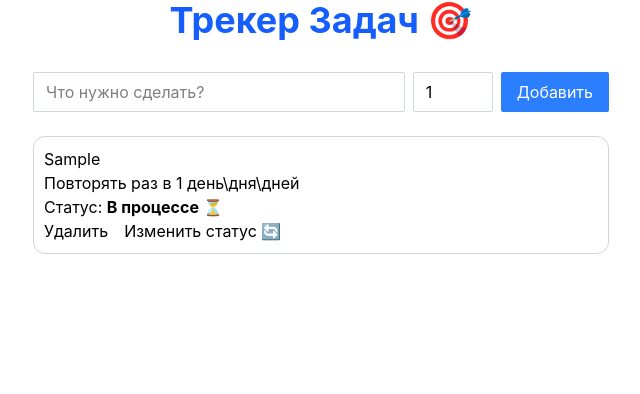
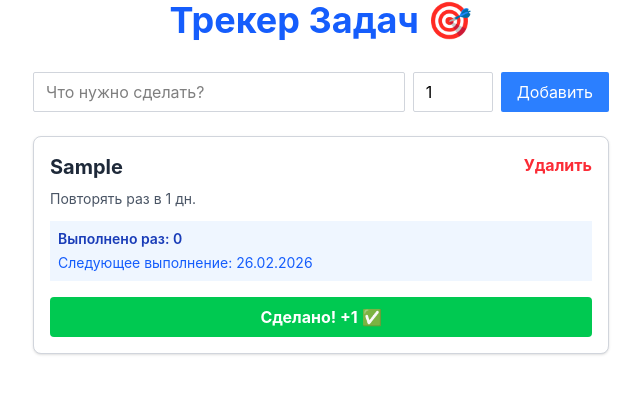
Before and after one commit to Viacheslav-Ognev/task-tracker, a React app: page / in a window 1280 px wide. Both pictures are taken after typing "Sample" into the empty fields and a click on the button "Добавить". Shown: the top 394 px of the page, without its empty margins (319-959 px from the left). Built offline with nearby package versions, Linux system fonts and the light colour scheme; the HTML template or start-up script is replaced by a standard one.

Commit message:
based logic

```diff
--- a/package.json
+++ b/package.json
@@ -11,6 +11,7 @@
   },
   "dependencies": {
     "@tailwindcss/vite": "^4.2.1",
+    "date-fns": "^4.1.0",
     "react": "^19.2.0",
     "react-dom": "^19.2.0"
   },
--- a/src/App.tsx
+++ b/src/App.tsx
@@ -1,12 +1,15 @@
 import { useState, useEffect } from "react";
 import TaskCard from "./components/TaskCard";
+import { addDays } from "date-fns";
 
 // обьявляем типы для массива
-type Task = {
+export type Task = {
   id: number;
   title: string | number;
   days: number;
   isDone: boolean;
+  nextDate: number;
+  count: number;
 };
 
 function App() {
@@ -42,10 +45,12 @@ function App() {
     if (inputValue.trim() === "") return;
 
     const newTask = {
+      count: 0,
       id: Date.now(),
       title: inputValue,
       days: daysValue,
       isDone: false,
+      nextDate: addDays(new Date(), daysValue).getTime(),
     };
 
     setTasks([...tasks, newTask]);
@@ -55,11 +60,15 @@ function App() {
   };
 
   // функция смены задачи сделанна\не сделанна
-  const handleToggleStatus = (idToToggle: number) => {
+  const handleCompleteTask = (idToToggle: number) => {
     const updatedTasks = tasks.map((task) => {
       if (task.id === idToToggle) {
-        return { ...task, isDone: !task.isDone };
-      }
+        return {
+          ...task,
+          count: task.count + 1,
+          nextDate: addDays(task.nextDate, Number(task.days)).getTime(),
+        };
+      };
       return task;
     });
     setTasks(updatedTasks);
@@ -67,7 +76,10 @@ function App() {
 
   return (
     <div className=" pb-5 font-sans max-w-xl mx-auto">
-      <h1 className=" text-4xl text-blue-600 font-bold mb-8 text-center"> Трекер Задач 🎯 </h1>
+      <h1 className=" text-4xl text-blue-600 font-bold mb-8 text-center">
+        {" "}
+        Трекер Задач 🎯{" "}
+      </h1>
 
       <div className=" flex gap-2 mb-6">
         <input
@@ -98,7 +110,7 @@ function App() {
             key={task.id}
             task={task}
             onDelete={handleDelete}
-            onToggle={handleToggleStatus}
+            onComplete={handleCompleteTask}
           />
         ))}
       </div>
--- a/src/components/TaskCard.tsx
+++ b/src/components/TaskCard.tsx
@@ -1,27 +1,49 @@
-// задаем типы данных
-export type Task = {
-  id: number;
-  title: string | number;
-  days: number;
-  isDone: boolean;
-};
+import { format } from "date-fns";
+import type { Task } from "../App";
 
 type TaskCardProps = {
   task: Task;
   onDelete: (id: number) => void;
-  onToggle: (id: number) => void;
+  onComplete: (id: number) => void;
 };
 
-export default function TaskCard({ task, onDelete, onToggle }: TaskCardProps) {
+export default function TaskCard({ task, onDelete, onComplete }: TaskCardProps) {
+
   return (
-    <div className={` border px-2.5 py-2.5 mb-2.5 rounded-xl border-gray-300 ${task.isDone ? 'bg-green-100' : 'bg-white'}`}>
-      <h2> {task.title} </h2>
-      <p> Повторять раз в {task.days} день\дня\дней </p>
-      <p>
-        Статус: <b>{task.isDone ? "Выполнено ✅" : "В процессе ⏳"}</b>
-      </p>
-      <button className="pr-2" onClick={() => onDelete(task.id)}> Удалить </button>
-      <button className="px-2" onClick={() => onToggle(task.id)}> Изменить статус 🔄 </button>
+    // общий контейнер
+    <div className=" border border-gray-300 p-4 mb-3 rounded-lg bg-white shadow-sm">
+
+      <div className={` flex justify-between items-start mb-2`}>
+          <h2 className=" text-xl font-bold text-gray-800"> {task.title} </h2>
+          <button
+          className=" text-red-500 hover:text-red-700 font-bold"
+          onClick={() => onDelete(task.id)}>
+            Удалить
+          </button>
+      </div>
+
+          <p
+          className=" text-sm text-gray-600 mb-1">
+            Повторять раз в {task.days} дн.
+          </p>
+
+      <div className=" bg-blue-50 p-2 mt-3 mb-4 text-sm">
+          <p className=" text-blue-800 font-semibold">
+            Выполнено раз:  {task.count}
+          </p>
+          <p className=" text-blue-600 mt-1">
+            Следующее выполнение: {task.nextDate ? format(task.nextDate, 'dd.MM.yyyy') : " Нет даты"}
+          </p>
+      </div>
+
+          <button
+          className=" w-full bg-green-500 text-white font-bold py-2 rounded-sm hover:bg-green-600 transition-colors"
+          onClick={() => onComplete(task.id)}>
+            Сделано! +1 ✅
+          </button>
+
+
     </div>
   );
+
 }
```
Also changed, not shown: 1 other file (tests, documents, lock files or other folders). Lines whose indentation alone changed are shown as unchanged.
